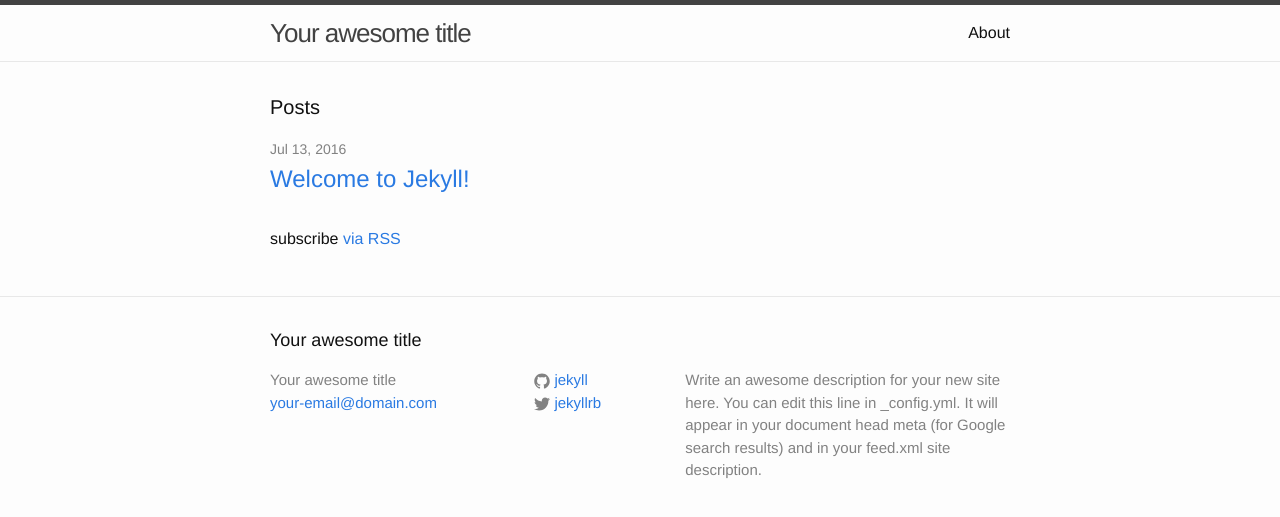
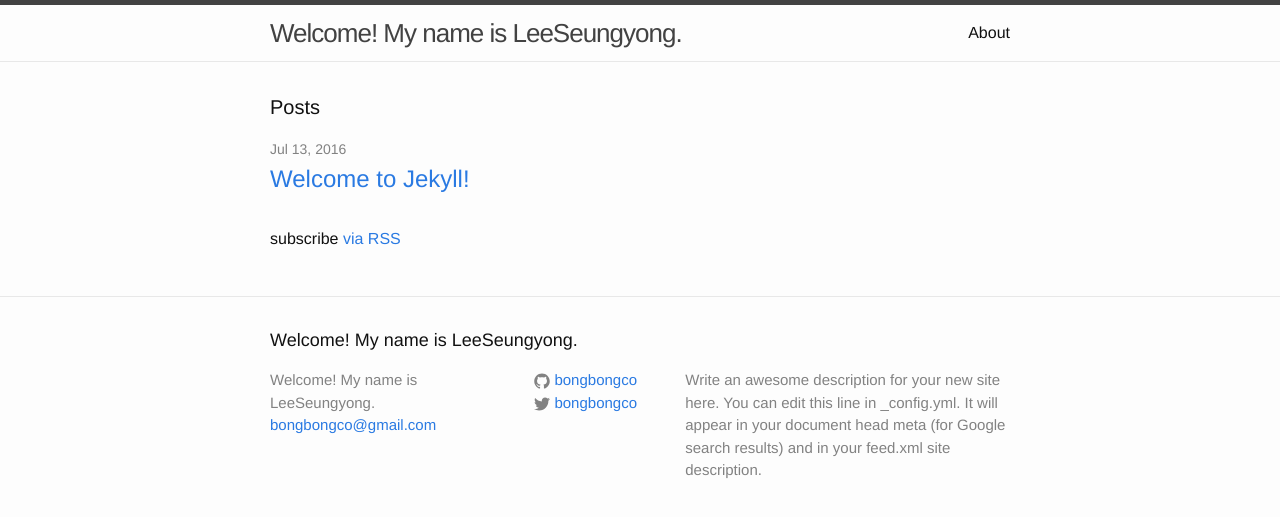
Before and after one commit to LktProgrammer/bongbongco.github.io, a Jekyll site: the page built from index.html, in a window 1280 px wide. Shown: the top 517 px of the page. Built offline with Jekyll 4.4.1, drawn with Linux system fonts in a browser that asks for light colours.

Commit message:
Update _config.yml

```diff
--- a/_config.yml
+++ b/_config.yml
@@ -6,16 +6,17 @@
 # 'jekyll serve'. If you change this file, please restart the server process.
 
 # Site settings
-title: Your awesome title
-email: your-email@domain.com
+title: Welcome! My name is LeeSeungyong.
+email: bongbongco@gmail.com
 description: > # this means to ignore newlines until "baseurl:"
   Write an awesome description for your new site here. You can edit this
   line in _config.yml. It will appear in your document head meta (for
   Google search results) and in your feed.xml site description.
 baseurl: "" # the subpath of your site, e.g. /blog
 url: "http://yourdomain.com" # the base hostname & protocol for your site
-twitter_username: jekyllrb
-github_username:  jekyll
+twitter_username: bongbongco
+facebook_username: bongbongco@gmail.com
+github_username:  bongbongco
 
 # Build settings
 markdown: kramdown
```
